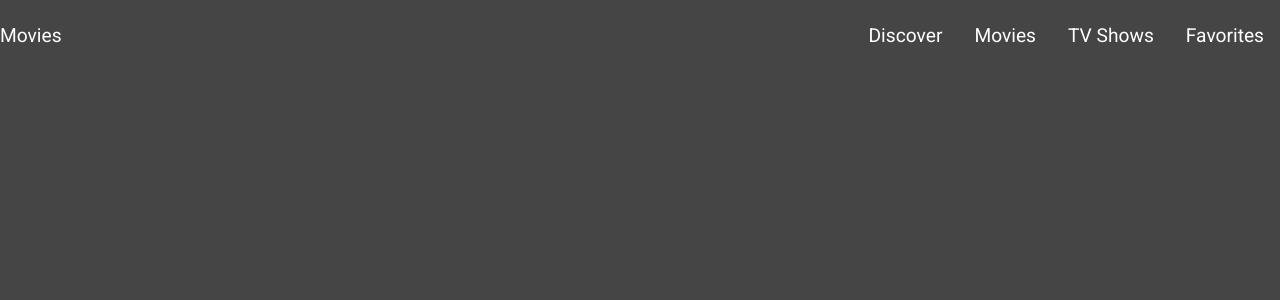
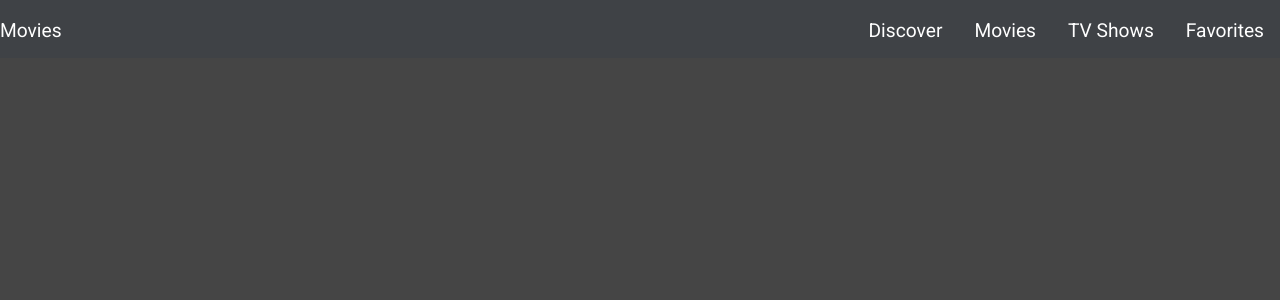
Before and after one commit to Otavio-Cipriano/movies-app, a Next.js app: page / in a window 1280 px wide. Shown: the top 300 px of the page. Built offline with nearby package versions, Linux system fonts and the light colour scheme; no server answers.

Commit message:
add a loading param on Paginate component to hide component when loading

```diff
--- a/src/components/Navbar/index.tsx
+++ b/src/components/Navbar/index.tsx
@@ -1,17 +1,25 @@
-import Link from 'next/link'
+import Link from "next/link";
 
 export const Navbar = () => {
   return (
-    <nav className='nav container'>
-        <div className="nav__logo">
-            Movies
+    <nav className="nav ">
+      <div className="container">
+        <div className="nav__logo">Movies</div>
+        <div className="nav__links">
+          <div className="nav__link">
+            <Link href="/discover">Discover</Link>
+          </div>
+          <div className="nav__link">
+            <Link href="/">Movies</Link>
+          </div>
+          <div className="nav__link">
+            <Link href="/">TV Shows</Link>
+          </div>
+          <div className="nav__link">
+            <Link href="/">Favorites</Link>
+          </div>
         </div>
-        <div className="nav__links">
-          <div  className='nav__link'><Link href="/discover">Discover</Link></div>
-          <div  className='nav__link'><Link href="/">Movies</Link></div>
-          <div  className='nav__link'><Link href="/">TV Shows</Link></div>
-          <div  className='nav__link'><Link href="/">Favorites</Link></div>
-        </div>
+      </div>
     </nav>
-  )
-}
+  );
+};
--- a/src/hooks/useMoviesList.ts
+++ b/src/hooks/useMoviesList.ts
@@ -17,7 +17,6 @@ export const useMoviesList = () => {
     setLoading(true)
     tmdb.get(`/discover/movie?api_key=${API_KEY}&page=${page}`)
     .then((res) =>{
-      // console.log(res.data)
       setMovies(res.data.results)
       setPage(res.data.page)
       setTotalPages(res.data['total_pages'])
--- a/src/pages/discover.tsx
+++ b/src/pages/discover.tsx
@@ -41,6 +41,7 @@ const Discover: NextPage = () => {
       <Paginate
         clickHandler={handlePageClick}
         totalPages={loading ? 0 : totalPages}
+        isLoading={loading}
         />
     </div>
   );
--- a/src/scss/components/navbar.scss
+++ b/src/scss/components/navbar.scss
@@ -1,11 +1,15 @@
 .nav {
-  // background-color: black;
+  background-color: var(--light-main);
   color: white;
-  display: flex;
-  align-items: center;
-  justify-content: space-between;
-  padding: 1.5rem 0;
+
   font-size: 1.2rem;
+
+  .container{
+    display: flex;
+    align-items: center;
+    justify-content: space-between;
+    padding: 1.2rem 0 1rem 0;
+  }
 
   &__links {
     display: flex;
--- a/src/scss/components/paginate.scss
+++ b/src/scss/components/paginate.scss
@@ -1,6 +1,7 @@
 .paginate {
   margin: 0 auto;
   font-size: 1rem;
+
   ul {
     display: flex;
     gap: 5px;
@@ -37,4 +38,8 @@
       margin-bottom: -3px;
     }
   }
+
+  &-loading{
+    display: none;
+  }
 }
```
Also changed, not shown: src/components/DiscoverFilter/index.tsx (deleted, +0 -7 lines), src/components/Filter/index.tsx (added, +10 -0 lines), src/components/Paginate/index.tsx (+5 -3 lines).
